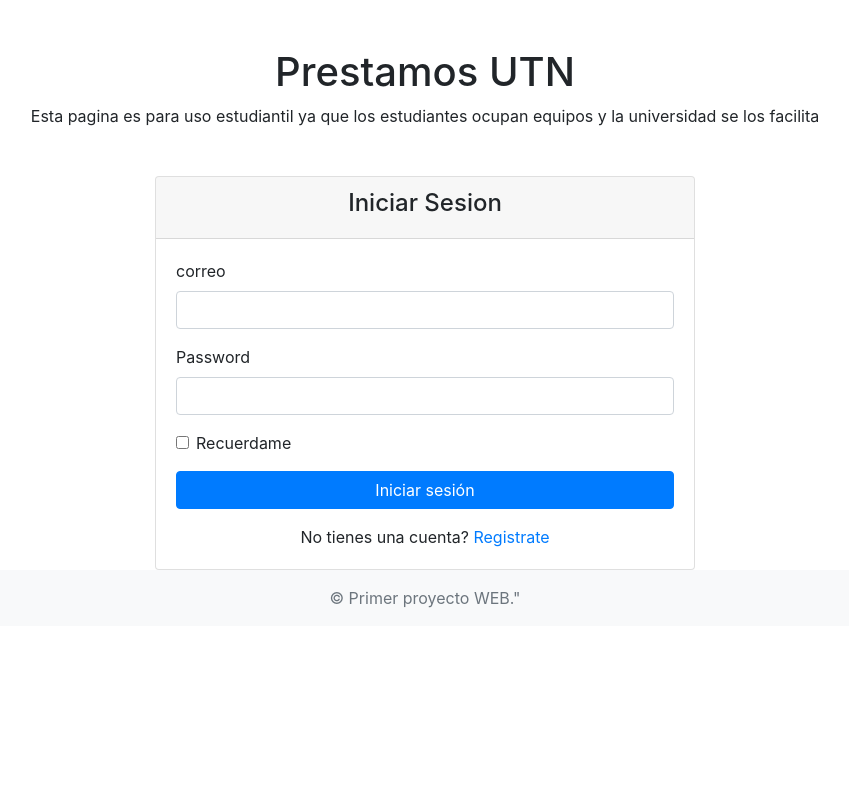
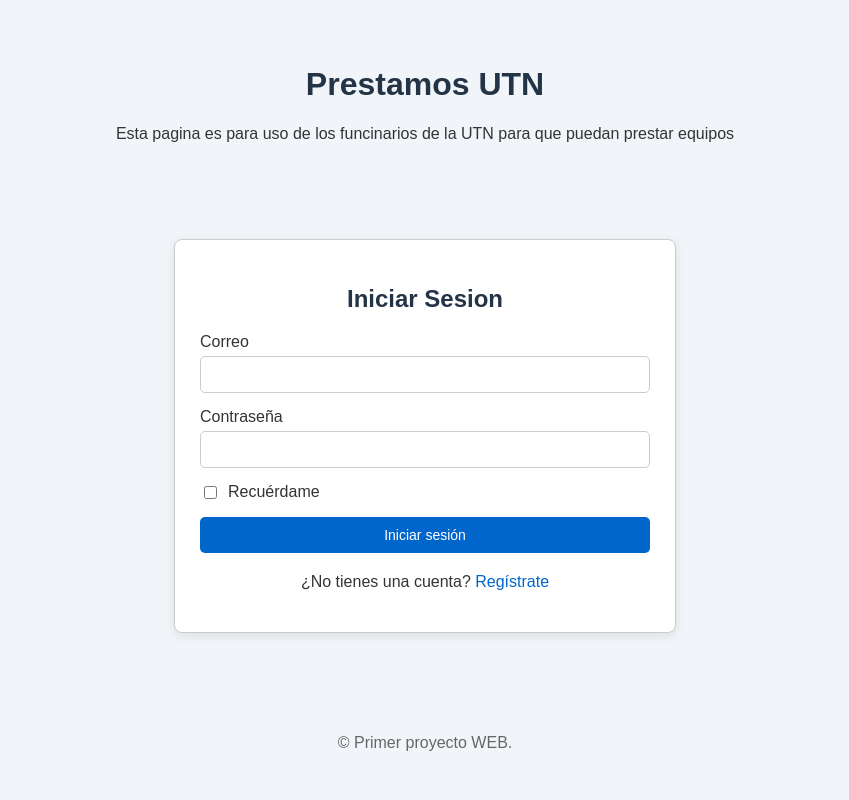
Before and after one commit to Derrif2005/PrimerProyecto_ISW_613, a PHP site: page / in a window 1280 px wide. Shown: the whole page, without its empty margins (215-1064 px from the left). Run offline with PHP 8.4, Linux system fonts and the light colour scheme; some libraries are stand-ins or nearby versions.

Commit message:
Se agrega css a las paginas

```diff
--- a/public/Index.php
+++ b/public/Index.php
@@ -6,55 +6,54 @@
 ?>
 
 <body>
-    <div class="container mt-5">
-        <h1 class="text-center">Prestamos UTN</h1>
-        <p class="text-center">Esta pagina es para uso estudiantil ya que los estudiantes ocupan equipos y la
-            universidad se los facilita</p>
+    <div class="contenedor">
+        <h1>Prestamos UTN</h1>
+        <p>Esta pagina es para uso de los funcinarios de la UTN para que puedan prestar equipos</p>
     </div>
 
-    <div class="container mt-5">
-        <div class="row justify-content-center">
-            <div class="col-md-6">
-                <div class="card">
-                    <div class="card-header text-center">
-                        <h4>Iniciar Sesion</h4>
-                    </div>
-                    <div class="card-body">
+    <div class="contenedor">
+        <div class="tarjeta">
+
+            <h2>Iniciar Sesion</h2>
+
+
 
             <?php
                         if(isset($_GET['error']) && $_GET['error'] === 'invalid_credentials') {
-                            echo '<p style="color: red;">Correo o contrasea incorrectos</p>';
+                            echo '<p class="mensaje-error">Correo o contrasea incorrectos</p>';
                         }
 
                     ?>
             <form action="actions/login.php" method="POST">
-                            <div class="form-group">
-                                <label for="correo">correo</label>
-                                <input type="email" class="form-control" id="correo" name="correo" value="<?=htmlspecialchars($correoRecordado, ENT_QUOTES, 'UTF-8') ?>" required>
-                            </div>
-                            <div class="form-group">
-                                <label for="password">Password</label>
-                                <input type="password" class="form-control" id="password" name="password" required>
+                <div class="grupo-formulario">
+                    <label for="correo">Correo</label>
+                    <input type="email" id="correo" name="correo"
+                        value="<?= htmlspecialchars($correoRecordado, ENT_QUOTES, 'UTF-8') ?>" required>
                 </div>
 
-                            <?php/*pendiente de revisar*/?>
-                            <div class="form-group form-check">
-                                <input type="checkbox" class="form-check-input" id="remember_me" name="remember_me" <?php echo $correoRecordado !== '' ? 'checked' : ''; ?>>
-                                <label class="form-check-label" for="remember_me">Recuerdame</label>
+                <div class="grupo-formulario">
+                    <label for="password">Contraseña</label>
+                    <input type="password" id="password" name="password" required>
                 </div>
 
+                <?php /* Pendiente de revisar */ ?>
+                <div class="grupo-recordar">
+                    <input type="checkbox" id="remember_me" name="remember_me"
+                        <?php echo $correoRecordado !== '' ? 'checked' : ''; ?>>
+                    <label for="remember_me">Recuérdame</label>
+                </div>
 
-                            <button type="submit" class="btn btn-primary btn-block">Iniciar sesión</button>
+                <button type="submit" class="boton boton-completo">Iniciar sesión</button>
             </form>
 
 
-                        <p class="text-center mt-3 mb-0"> No tienes una cuenta?
-                            <a href="/pages/register.php"> Registrate </a></p>
+            <p class="texto-registro">
+                ¿No tienes una cuenta?
+                <a href="/pages/register.php">Regístrate</a>
+            </p>
         </div>
     </div>
-            </div>
-        </div>
-    </div>
+
 
     <?php
     require_once __DIR__ . '/pages/common/footer.php';
--- /dev/null
+++ b/public/css/body.css
@@ -0,0 +1,52 @@
+/*Estilos para cuerpo de la pagina*/
+body {
+    font-family: Arial, sans-serif;
+    background-color: #f1f5f9;
+    color: #333;
+    margin: 0;
+}
+
+/* Titulos */
+
+h1, h2, h3 {
+    color: #243447;
+}
+
+/* Contenedor principal */
+
+.contenedor {
+    max-width: 900px;
+    margin: 30px auto;
+    padding: 15px;
+    text-align: center;
+}
+
+/* Tarjeta */
+
+.tarjeta {
+    max-width: 450px;
+    margin: 20px auto;
+    padding: 25px;
+    background-color: white;
+    border: 1px solid #ccc;
+    border-radius: 8px;
+    box-shadow: 0 3px 10px #ddd;
+    text-align: left;
+}
+
+/* Titulo de la tarjeta */
+
+.tarjeta h2 {
+    text-align: center;
+}
+
+/* Enlaces */
+
+a {
+    color: #0066cc;
+    text-decoration: none;
+}
+
+a:hover {
+    text-decoration: underline;
+}
--- /dev/null
+++ b/public/css/estilos.css
@@ -0,0 +1,30 @@
+/*carga los otros archivos*/
+@import url("header.css");
+@import url("footer.css");
+@import url("body.css");
+@import url("formularios.css");
+
+.mensaje {
+    padding: 10px;
+    margin: 10px 0;
+    border: 1px solid;
+    border-radius: 5px;
+}
+
+.mensaje-exito {
+    background-color: lightgreen;
+    color: darkgreen;
+    border-color: green;
+}
+
+.mensaje-error {
+    background-color: lightpink;
+    color: darkred;
+    border-color: red;
+}
+
+.mensaje-parcial {
+    background-color: lightyellow;
+    color: brown;
+    border-color: orange;
+}
--- /dev/null
+++ b/public/css/footer.css
@@ -0,0 +1,9 @@
+
+/* estilo para footer */
+
+.pie-pagina {
+    text-align: center;
+    padding: 20px;
+    color: #666;
+    margin-top: 30px;
+}
--- /dev/null
+++ b/public/css/formularios.css
@@ -0,0 +1,83 @@
+
+/* css para formularios  */
+
+/* Separacion de campos */
+
+.grupo-formulario {
+    margin-bottom: 15px;
+    text-align: left;
+}
+
+/* Etiquetas */
+
+.grupo-formulario label {
+    display: block;
+    margin-bottom: 5px;
+}
+
+/* Campos */
+
+.grupo-formulario input,
+.grupo-formulario select,
+.grupo-formulario textarea {
+    width: 100%;
+    padding: 10px;
+    border: 1px solid #ccc;
+    border-radius: 5px;
+    box-sizing: border-box;
+}
+
+/* Recordarme */
+
+.grupo-recordar {
+    display: flex;
+    align-items: center;
+    gap: 8px;
+    margin-bottom: 15px;
+}
+
+/* Boton principal */
+
+
+
+.boton {
+    background-color: #0066cc;
+    color: white;
+    padding: 10px 20px;
+    border: none;
+    border-radius: 5px;
+    cursor: pointer;
+    font-size: 14px;
+}
+
+.boton:hover {
+    background-color: #004c99;
+}
+
+/* Boton de todo el ancho */
+
+.boton-completo {
+    width: 100%;
+}
+
+/* Registro */
+
+.texto-registro {
+    text-align: center;
+    margin-top: 20px;
+}
+
+.texto-registro a {
+    color: #0066cc;
+}
+
+.boton-eliminar{
+ background-color: #cc2200;
+    color: white;
+    padding: 10px 20px;
+    border: none;
+    border-radius: 5px;
+    cursor: pointer;
+    font-size: 14px;
+
+}
--- /dev/null
+++ b/public/css/header.css
@@ -0,0 +1,33 @@
+
+/* encazado y menu */
+
+.menu {
+    background-color: #0066cc;
+    padding: 15px;
+}
+
+/* Contenido del menu */
+
+.menu-contenido {
+    max-width: 1000px;
+    margin: auto;
+    display: flex;
+    align-items: center;
+    justify-content: space-between;
+    gap: 15px;
+    flex-wrap: wrap;
+}
+
+/* Enlaces */
+
+.menu a {
+    color: white;
+    margin-right: 15px;
+    text-decoration: none;
+}
+
+/* Al pasar el mouse */
+
+.menu a:hover {
+    text-decoration: underline;
+}
--- a/public/pages/common/footer.php
+++ b/public/pages/common/footer.php
@@ -1,7 +1,7 @@
-<footer class = "footer mt-auto py-3 bg-light" >
-    <div class = "container text-center" >
-        <span class = "text-muted" >&copy; Primer proyecto WEB." </span>
-    </div>
+
+<footer class="pie-pagina">
+    <p>&copy; Primer proyecto WEB.</p>
 </footer>
+
 </body>
 </html>
--- a/public/pages/common/header.php
+++ b/public/pages/common/header.php
@@ -5,5 +5,5 @@
     <meta charset = "UTF-8" >
     <meta name = "viewport" content = "width=device-width, initial-scale=1.0">
 <title>Pagina de inicio</title>
-<link rel = "stylesheet" href = "https://stackpath.bootstrapcdn.com/bootstrap/4.5.2/css/bootstrap.min.css" integrity = "sha384-JcKb8q3iqJ61gNV9KGb8thSsNjpSL0n8PARn9HuZOnIxN0hoP+VmmDGMN5t9UJ0Z" crossorigin = "anonymous">
+ <link rel="stylesheet" href="/css/estilos.css">
 </head>
--- a/public/pages/home.php
+++ b/public/pages/home.php
@@ -77,5 +77,7 @@ require_once __DIR__ . '/../../includes/auth.php';
     </div>
 
  <?php
+
     require_once __DIR__ . '/common/footer.php';
-    ?>
+
+?>
```
Also changed, not shown: includes/mensajes.php (+57 -21 lines), public/pages/common/navbar.php (+13 -15 lines). Lines whose indentation alone changed are shown as unchanged.
